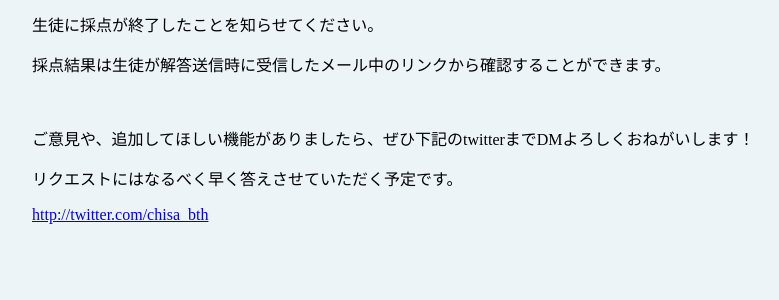
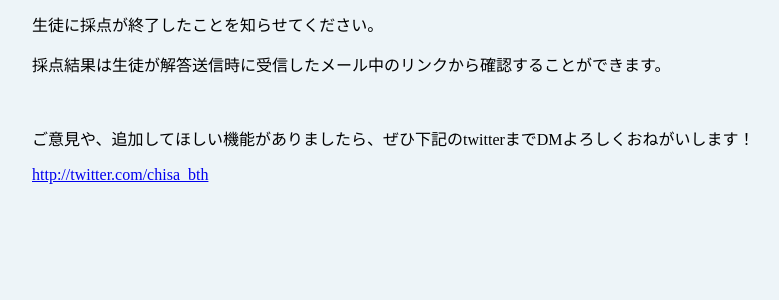
Before and after one commit to JTBooth/homework, a Flask app: page /teacher/quiz/1/finished in a window 1280 px wide. Shown: the part 195-495 px from the top of the page, without its empty margins (224-1003 px from the left). Run offline with Flask 2, Linux system fonts and the light colour scheme.

Commit message:
copy changes

```diff
--- a/templates/feedback.html
+++ b/templates/feedback.html
@@ -47,5 +47,8 @@
     </li>
   {% endfor %}
   </ol>
+  <p>
+    先生から採点終了の連絡が来たあと、お送りしたメールのリンクから採点結果を確認してください。
+  </p>
 </div>
 {% endblock %}
--- a/templates/finished.html
+++ b/templates/finished.html
@@ -14,8 +14,5 @@
 <p>
   ご意見や、追加してほしい機能がありましたら、ぜひ下記のtwitterまでDMよろしくおねがいします！
 </p>
-<p>
-  リクエストにはなるべく早く答えさせていただく予定です。
-</p>
 <a href="http://twitter.com/chisa_bth">http://twitter.com/chisa_bth</a>
 {% endblock %}
```
